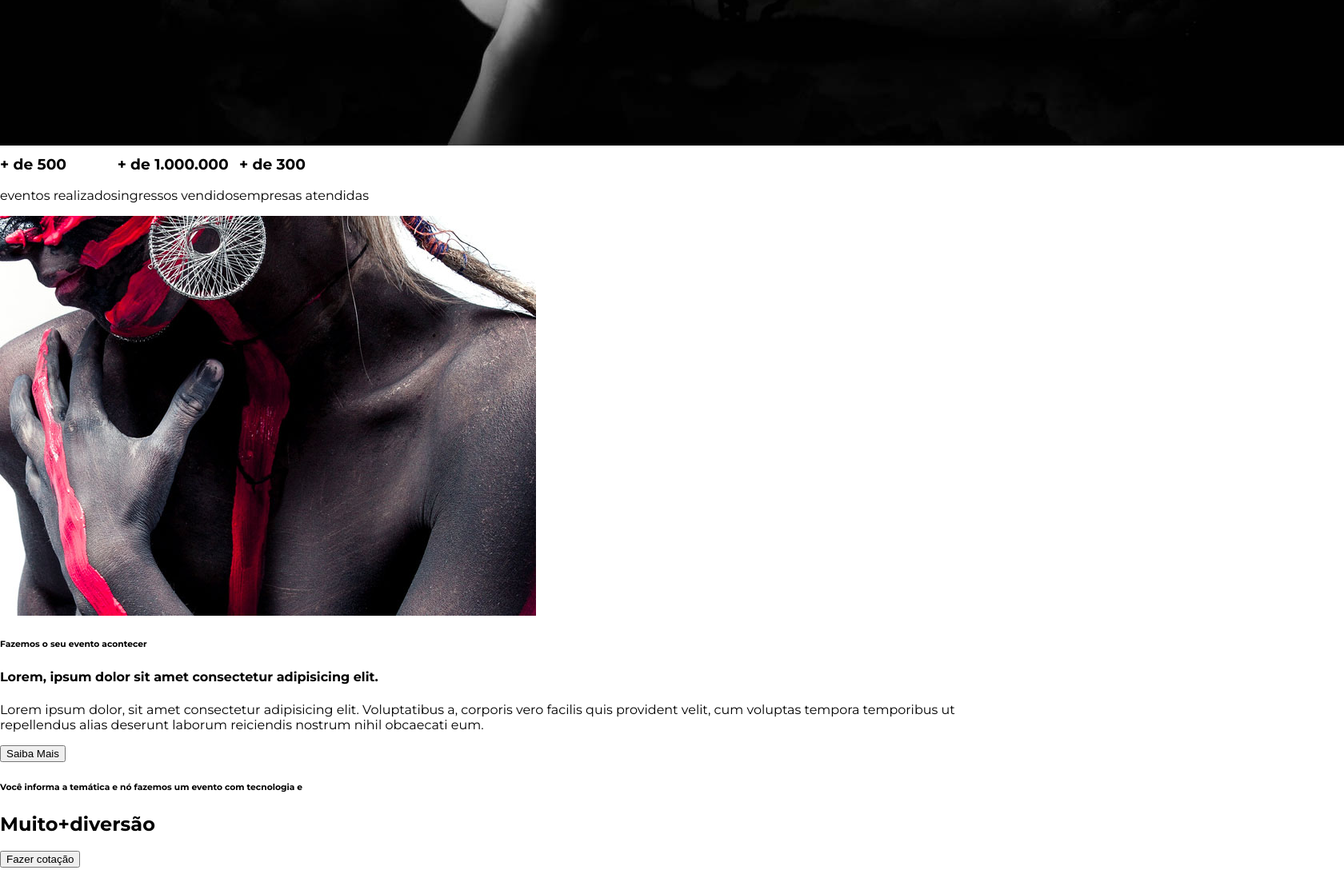
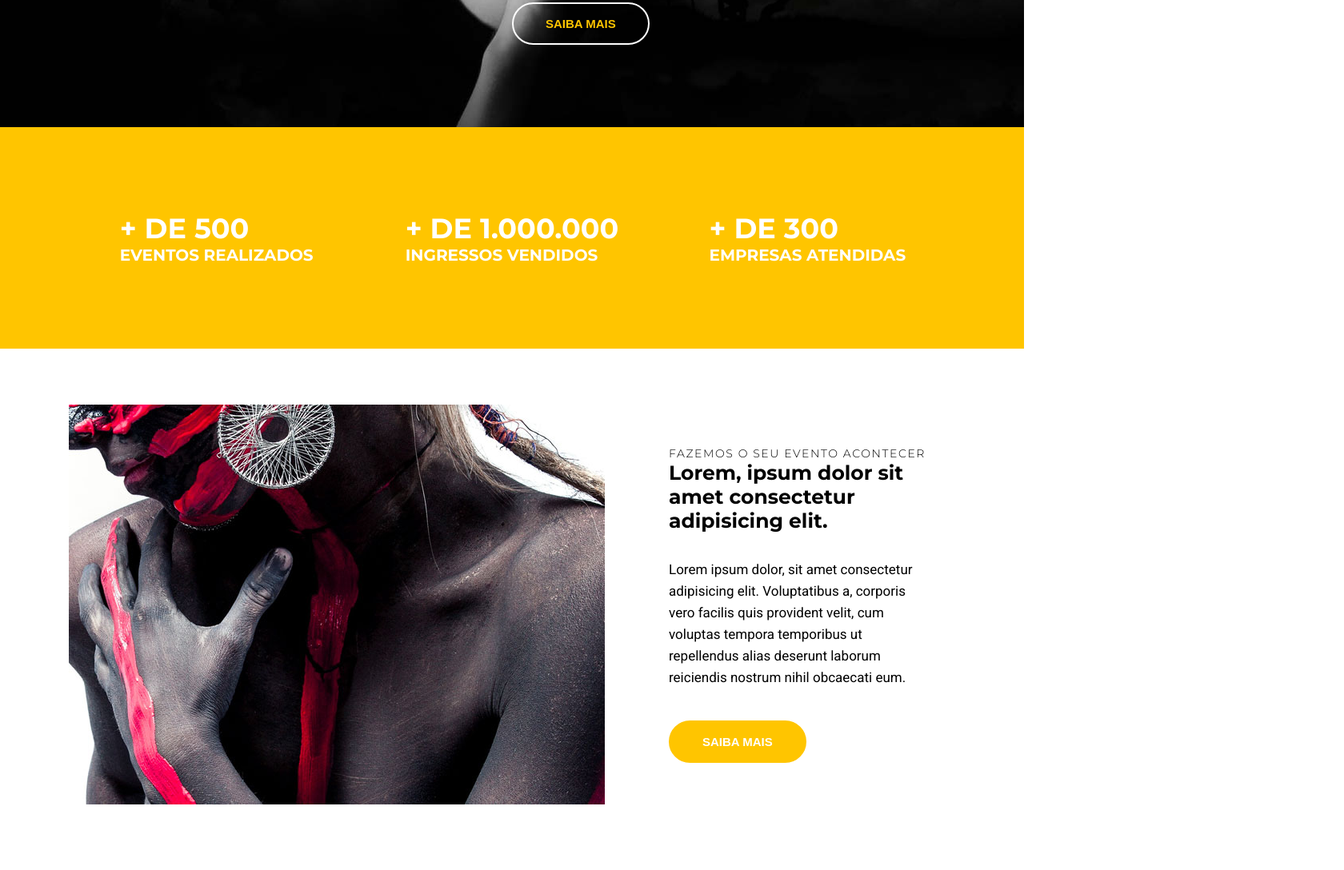
Before and after one commit to PEDR4PEDROLUCAS/studionimagine, a website: page src/index.html in a window 1280 px wide. Shown: the part 641-1729 px from the top of the page at 80% size, 1680 px wide, since content can reach past the window. Drawn offline with Linux system fonts and the light colour scheme.

Commit message:
add style and content, for nav, slide and counter.

```diff
--- a/src/index.html
+++ b/src/index.html
@@ -11,6 +11,7 @@
 
 <body>
     <nav class="navbar">
+        <div class="container navbar__container">
             <h1 class="logo-studion">
                 Studi<span class="copy--primary">on</span>
                 <span class="logo-studion_subtitle">Eventos</span>
@@ -32,43 +33,60 @@
                     <a href="#contatos">contatos</a>
                 </li>
             </ul>
+        </div>
     </nav>
+
     <header>
         <div id="slider">
             <div class="slide">
-                <img class="slider_background-image" src="./images/banner.jpg" alt="Studion Banner
-                "/>
+                <img class="slider_background-image" src="./images/banner.jpg" alt="Studion Banner"/>
                 <div class="slide__copy">
-                    <h6><span>Próximo evento</span> Dia 25 de setembro às 19h </h6>
-                    <h2><span>Creative</span> Minds</h2>
-                    <button class="btn btn--slide" >Saiba mais</button>
+                    <h6>
+                        <span class="copy--primary">Próximo evento</span> - Dia 25 de
+                        setembro às 19h
+                      </h6>
+                      <h2><span class="copy--primary">Creative</span> Minds</h2>
+                      <button class="btn btn--slide">Saiba Mais</button>
                 </div>
             </div>
         </div>
     </header>
 
     <main>
-        <section id="eventos">
-            <ul>
+        <section id="counter">
+            <ul class="container counter__container">
                 <li>
-                    <h3>+ de 500 </h3>eventos realizados
+                    <h3>+ de 500
+                        <small>
+                            eventos realizados
+                        </small>
+                    </h3>
                 </li>
                 <li>
-                    <h3>+ de 1.000.000 </h3>ingressos vendidos
+                    <h3>+ de 1.000.000
+                        <small>
+                            ingressos vendidos
+                        </small>
+                    </h3>
                 </li>
                 <li>
-                    <h3>+ de 300 </h3>empresas atendidas
+                    <h3>+ de 300
+                         <small>
+                           Empresas atendidas
+                        </small>
+                    </h3>
                 </li>
             </ul>
-            <section>
-                <div>
-                    <img src="./images/institutional.jpg" />
+        </section>
+            <section class="container institutional">
+                <img class="institutional__image"src="./images/institutional.jpg"alt="Studion institutional" />
+                <div class="institutional__copy">
                     <h6> Fazemos o seu evento acontecer</h6>
                     <h4>Lorem, ipsum dolor sit amet consectetur adipisicing elit. </h4>
                     <p>Lorem ipsum dolor, sit amet consectetur adipisicing elit. Voluptatibus a, corporis vero facilis
                         quis provident velit, cum voluptas tempora temporibus ut repellendus alias deserunt laborum
                         reiciendis nostrum nihil obcaecati eum.</p>
-                    <button>Saiba Mais</button>
+                    <button class="btn btn--institutional">Saiba Mais</button>
                 </div>
             </section>
             <section>
--- a/src/style.css
+++ b/src/style.css
@@ -1,4 +1,4 @@
-@import url('https://fonts.googleapis.com/css2?family=Montserrat:wght@300;400;700;900&display=swap');
+@import url('https://fonts.googleapis.com/css2?family=Montserrat:wght@300;400;500;700;900&family=Roboto&display=swap');
 
 *{
     box-sizing: border-box;
@@ -7,12 +7,24 @@
 :root {
     font-family: 'Montserrat', sans-serif;
     font-size: 16px;
+    --color-copy:#333;
     --color-primary:#ffc500;
-    --default-padding:16px;
+    --default-padding:1rem;
+    color:var(#333);
 }
 body {
     margin:0;
     padding-top: 7.75rem;
+
+}
+header,
+main,
+footer{
+    overflow-x: hidden;
+}
+.container{
+    max-width: 1140px;
+    margin:0 auto;
 }
 ul {
     display: flex;
@@ -23,18 +35,22 @@
 .navbar {
     position: fixed;
     z-index: 1;
+    top:0;
+    left:0;
+    width:100%;
+    background-color: #000;
+    color: #fff;
+
+}
+.navbar__container{
     display: grid;
     grid-template-columns: 1fr 9fr;
     align-items: center;
-    top:0;
-    left:0;
 
     width:100vw;
     height:7.75rem;
     padding:0 1rem;
 
-    background-color: #000;
-    color: #fff;
 
 }
 .navbar__links {
@@ -43,7 +59,6 @@
 .navbar__links li {
     font-size:0.875rem;
     margin-right: 3rem;
-    /*10/16 = 1 rem*/
     text-transform: uppercase;
 }
 
@@ -89,13 +104,30 @@
     top: 6.25rem;
     left: 50vw;
 }
+
+.slide__copy h6 {
+    font-size: 0.9375rem;
+    font-weight: 400;
+    text-transform: uppercase;
+    letter-spacing: 0.1875rem;
+  }
+
+  .slide__copy h2 {
+    font-size: 6.25rem;
+    text-transform: uppercase;
+    line-height: 6.25rem;
+  }
+
+  .slide__copy h2 span {
+    display: block;
+  }
 .btn {
     cursor: pointer;
     padding: 1rem 2.5rem;
-    color:var(--color-primary);
     border:.125rem solid #fff;
     background:unset;
     border-radius: 5rem;;
+    color:var(--color-primary);
     font-size:.9375rem;
     font-weight: 700;
     text-transform: uppercase;
@@ -103,8 +135,62 @@
 }
 .btn:hover,
 .btn:active,
-.btn:focus{
+.btn:focus,
+.btn--institutional{
     border-color: var(--color-primary);
     background-color: var(--color-primary);
     color:#fff;
 }
+#counter{
+    background-color: var(--color-primary);
+    color:#fff;
+    text-transform: uppercase;
+}
+.counter__container{
+    display:grid;
+    grid-template-columns: repeat(auto-fill, minmax(300px, 1fr));
+    place-items:center;
+    padding: 4.375rem 1rem;
+}
+.counter__container h3{
+    font-size: 2.1875rem;
+}
+.counter__container h3 small{
+    display: block;
+    font-size: 1.25rem;
+}
+.institutional{
+    display:grid;
+    grid-template-columns: auto auto;
+    gap:3.125rem;
+    align-items: center;
+    padding:4.375rem 1rem ;
+}
+.institutional_image{
+    max-width:550px;
+}
+.institutional__copy{
+    padding: 0 1.875rem;
+}
+.institutional__copy h6{
+    font-size:.875rem;
+    font-weight: 300;
+    letter-spacing: .1rem;
+    text-transform: uppercase;
+    margin:0;
+}
+.institutional__copy h4{
+    font-size:1.5625rem;
+    margin-top: 0;
+}
+.institutional p{
+    font-family: 'roboto', sans-serif;
+    font-size:1.0625rem;
+    line-height: 1.6875rem;
+    margin-bottom: 0;
+    margin-bottom: 2.5rem;
+}
+.btn--institutional:hover {
+    color:var(--color-copy);
+    background:unset;
+}
```
Lines whose indentation alone changed are shown as unchanged.
